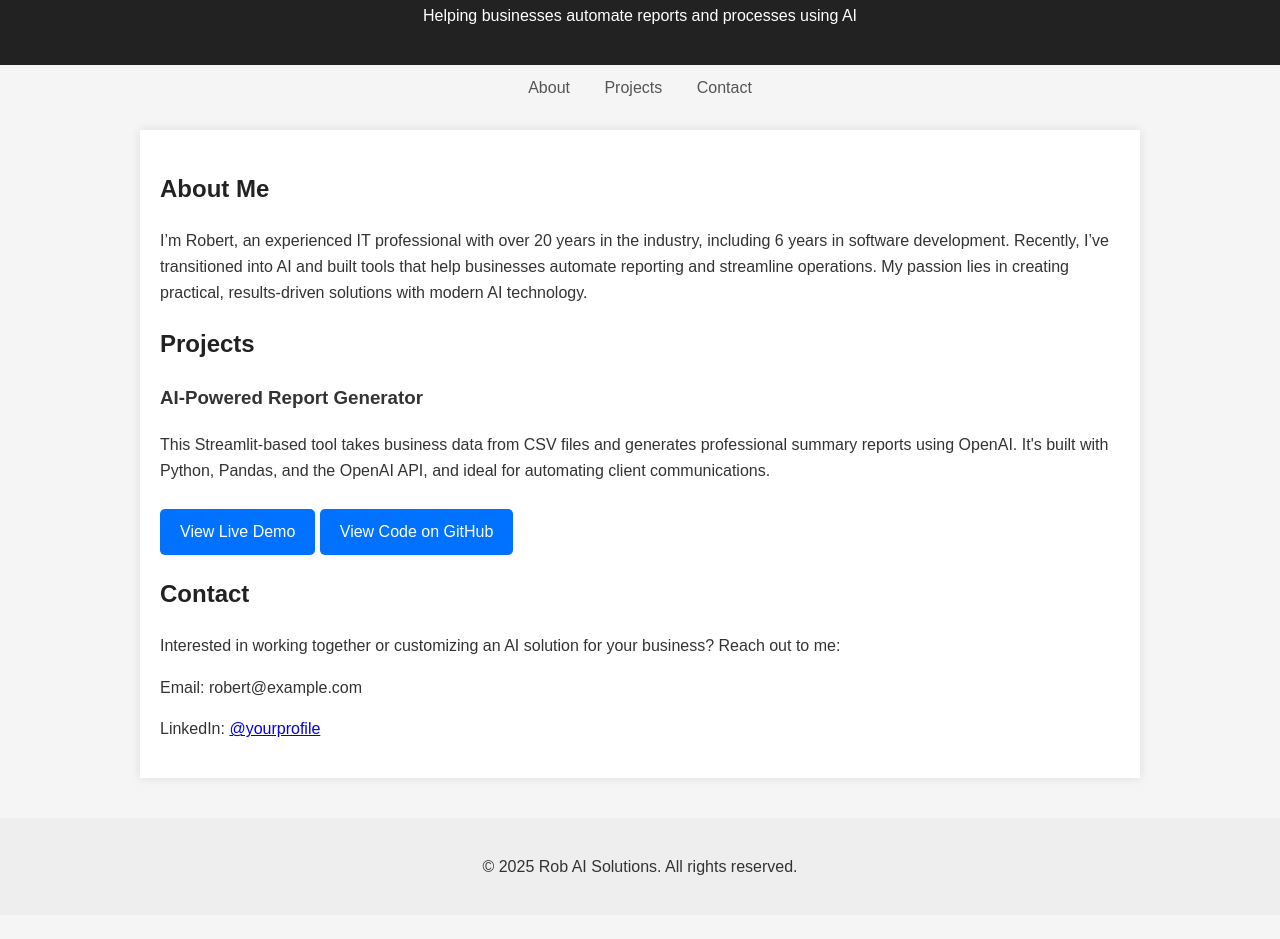
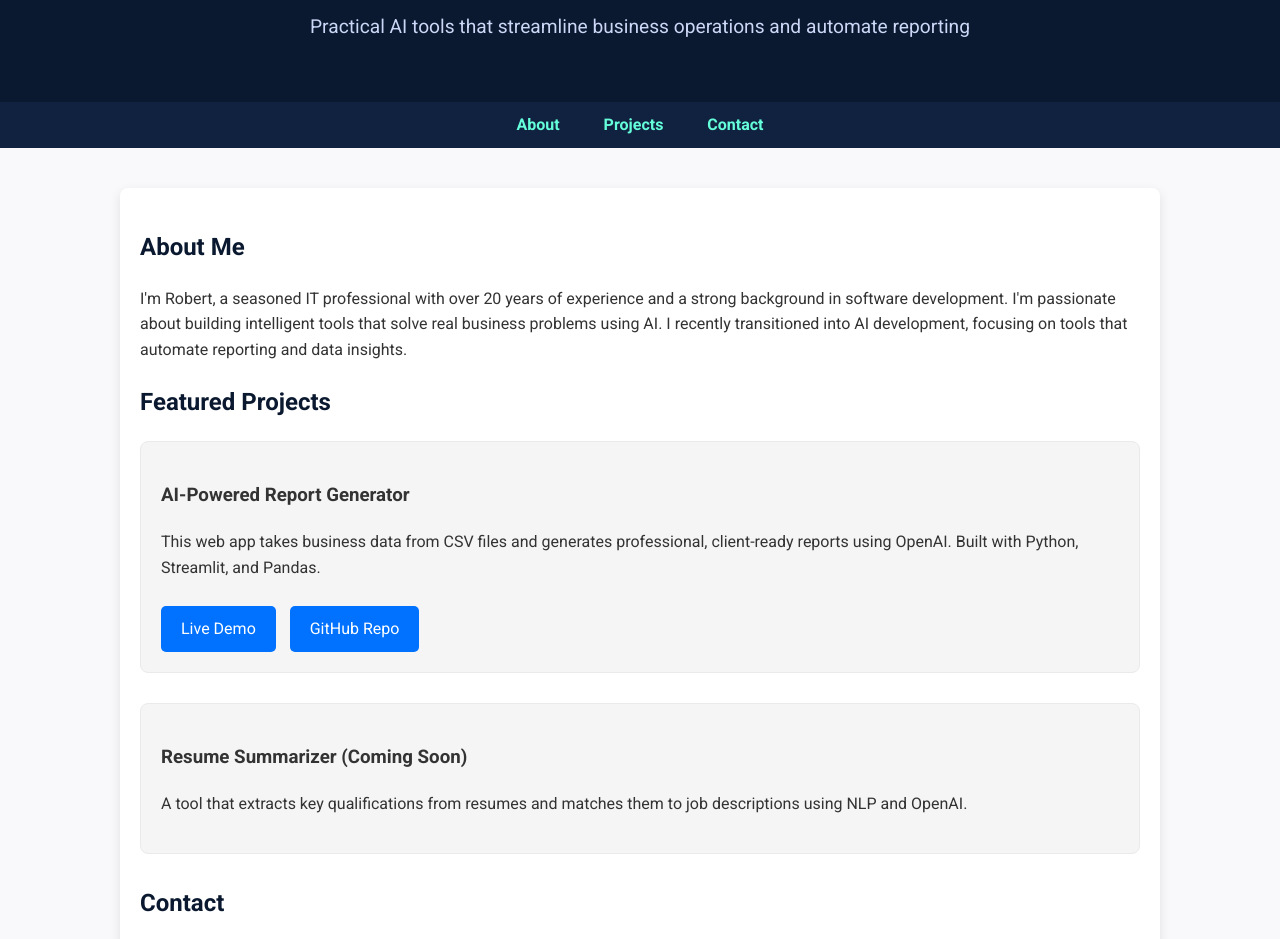
Before and after one commit to rbaseman2/ai-report-generator, a plain HTML site: page index.html in a window 1280 px wide. Shown: the part 111-1050 px from the top of the page. Before the commit the page ends 1026 px from the top, so only its background shows below. Drawn offline with Linux system fonts and the light colour scheme.

Commit message:
Add files via upload

```diff
--- a/index.html
+++ b/index.html
@@ -4,45 +4,58 @@
   <meta charset="UTF-8">
   <meta name="viewport" content="width=device-width, initial-scale=1.0">
   <title>Rob AI Solutions</title>
+  <link href="https://fonts.googleapis.com/css2?family=Roboto:wght@400;700&display=swap" rel="stylesheet">
   <style>
     body {
-      font-family: Arial, sans-serif;
+      font-family: 'Roboto', sans-serif;
       line-height: 1.6;
       margin: 0;
       padding: 0;
-      background: #f5f5f5;
+      background: #f9f9fb;
       color: #333;
     }
     header {
-      background: #222;
+      background: #0a192f;
       color: white;
-      padding: 20px 0;
+      padding: 40px 0;
       text-align: center;
+    }
+    header h1 {
+      font-size: 2.5rem;
+      margin: 0;
+    }
+    header p {
+      font-size: 1.2rem;
+      color: #ccd6f6;
     }
     nav {
       text-align: center;
-      margin-top: 10px;
+      background: #112240;
+      padding: 10px 0;
     }
     nav a {
-      margin: 0 15px;
+      margin: 0 20px;
       text-decoration: none;
-      color: #555;
+      color: #64ffda;
+      font-weight: bold;
     }
     .container {
-      max-width: 960px;
-      margin: 30px auto;
+      max-width: 1000px;
+      margin: 40px auto;
       padding: 20px;
       background: white;
-      box-shadow: 0 0 10px rgba(0,0,0,0.1);
+      box-shadow: 0 4px 12px rgba(0, 0, 0, 0.1);
+      border-radius: 8px;
     }
-    h1, h2 {
-      color: #222;
+    h2 {
+      color: #0a192f;
     }
-    footer {
-      text-align: center;
+    .project {
+      border: 1px solid #eaeaea;
+      border-radius: 8px;
       padding: 20px;
-      margin-top: 40px;
-      background: #eee;
+      margin-bottom: 30px;
+      background: #f5f5f5;
     }
     .button {
       display: inline-block;
@@ -51,14 +64,24 @@
       color: white;
       border-radius: 5px;
       text-decoration: none;
+      margin-right: 10px;
       margin-top: 10px;
+    }
+    .button:hover {
+      background: #005bb5;
+    }
+    footer {
+      text-align: center;
+      padding: 30px;
+      background: #0a192f;
+      color: #ccc;
     }
   </style>
 </head>
 <body>
   <header>
     <h1>Rob AI Solutions</h1>
-    <p>Helping businesses automate reports and processes using AI</p>
+    <p>Practical AI tools that streamline business operations and automate reporting</p>
   </header>
   <nav>
     <a href="#about">About</a>
@@ -68,24 +91,30 @@
   <div class="container">
     <section id="about">
       <h2>About Me</h2>
-      <p>I’m Robert, an experienced IT professional with over 20 years in the industry, including 6 years in software development. Recently, I’ve transitioned into AI and built tools that help businesses automate reporting and streamline operations. My passion lies in creating practical, results-driven solutions with modern AI technology.</p>
+      <p>I'm Robert, a seasoned IT professional with over 20 years of experience and a strong background in software development. I'm passionate about building intelligent tools that solve real business problems using AI. I recently transitioned into AI development, focusing on tools that automate reporting and data insights.</p>
     </section>
     <section id="projects">
-      <h2>Projects</h2>
-      <h3>AI-Powered Report Generator</h3>
-      <p>This Streamlit-based tool takes business data from CSV files and generates professional summary reports using OpenAI. It's built with Python, Pandas, and the OpenAI API, and ideal for automating client communications.</p>
-      <a class="button" href="#" target="_blank">View Live Demo</a>
-      <a class="button" href="#" target="_blank">View Code on GitHub</a>
+      <h2>Featured Projects</h2>
+      <div class="project">
+        <h3>AI-Powered Report Generator</h3>
+        <p>This web app takes business data from CSV files and generates professional, client-ready reports using OpenAI. Built with Python, Streamlit, and Pandas.</p>
+        <a class="button" href="https://your-streamlit-demo-link.com" target="_blank">Live Demo</a>
+        <a class="button" href="https://github.com/yourusername/ai-report-generator" target="_blank">GitHub Repo</a>
+      </div>
+      <div class="project">
+        <h3>Resume Summarizer (Coming Soon)</h3>
+        <p>A tool that extracts key qualifications from resumes and matches them to job descriptions using NLP and OpenAI.</p>
+      </div>
     </section>
     <section id="contact">
       <h2>Contact</h2>
-      <p>Interested in working together or customizing an AI solution for your business? Reach out to me:</p>
-      <p>Email: robert@example.com</p>
-      <p>LinkedIn: <a href="https://www.linkedin.com/in/yourprofile" target="_blank">@yourprofile</a></p>
+      <p>Interested in working together or need a custom AI solution?</p>
+      <p>Email: rob@robaisolutions.com</p>
+      <p>LinkedIn: <a href="https://www.linkedin.com/in/robaisolutions" target="_blank">@robaisolutions</a></p>
     </section>
   </div>
   <footer>
-    <p>&copy; 2025 Rob AI Solutions. All rights reserved.</p>
+    <p>&copy; 2025 Rob AI Solutions. Built with ❤️ and Python.</p>
   </footer>
 </body>
 </html>
```
